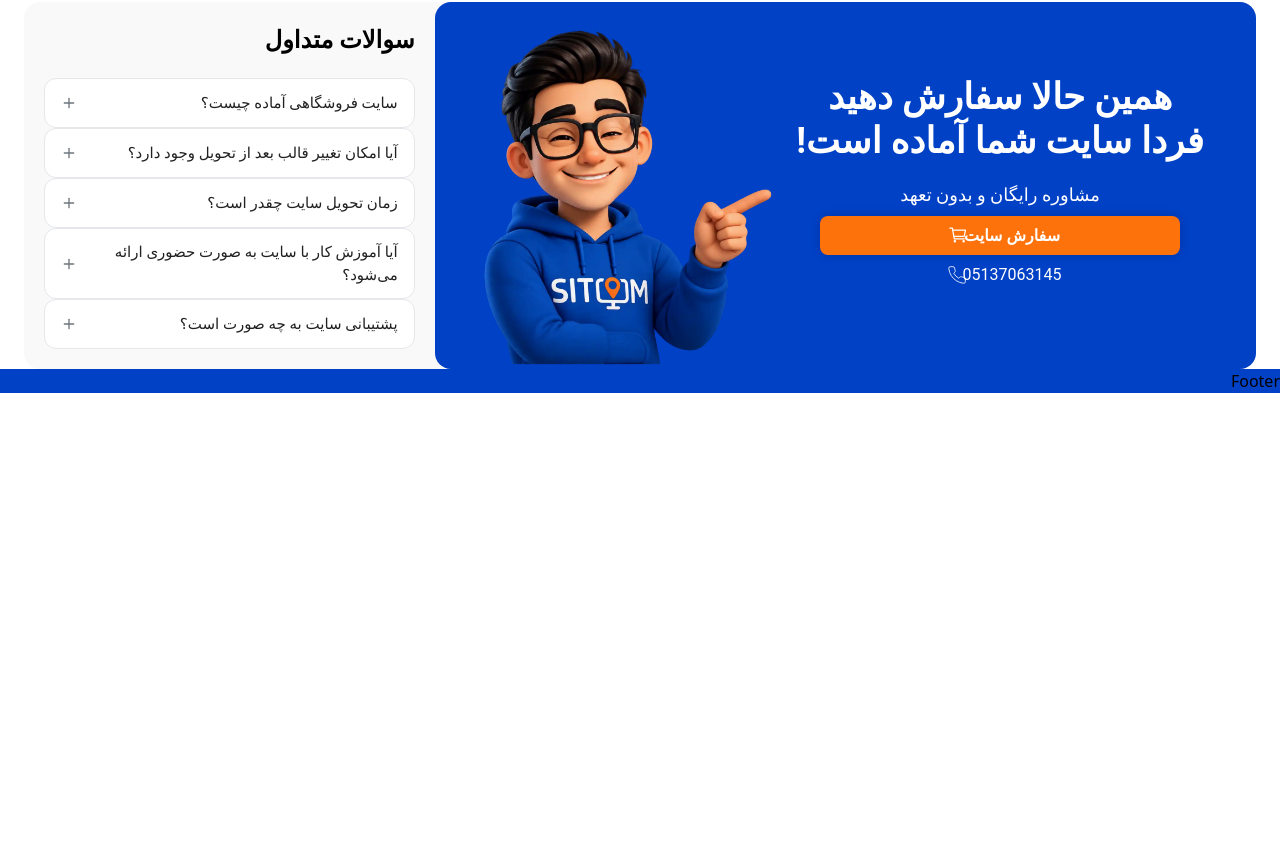
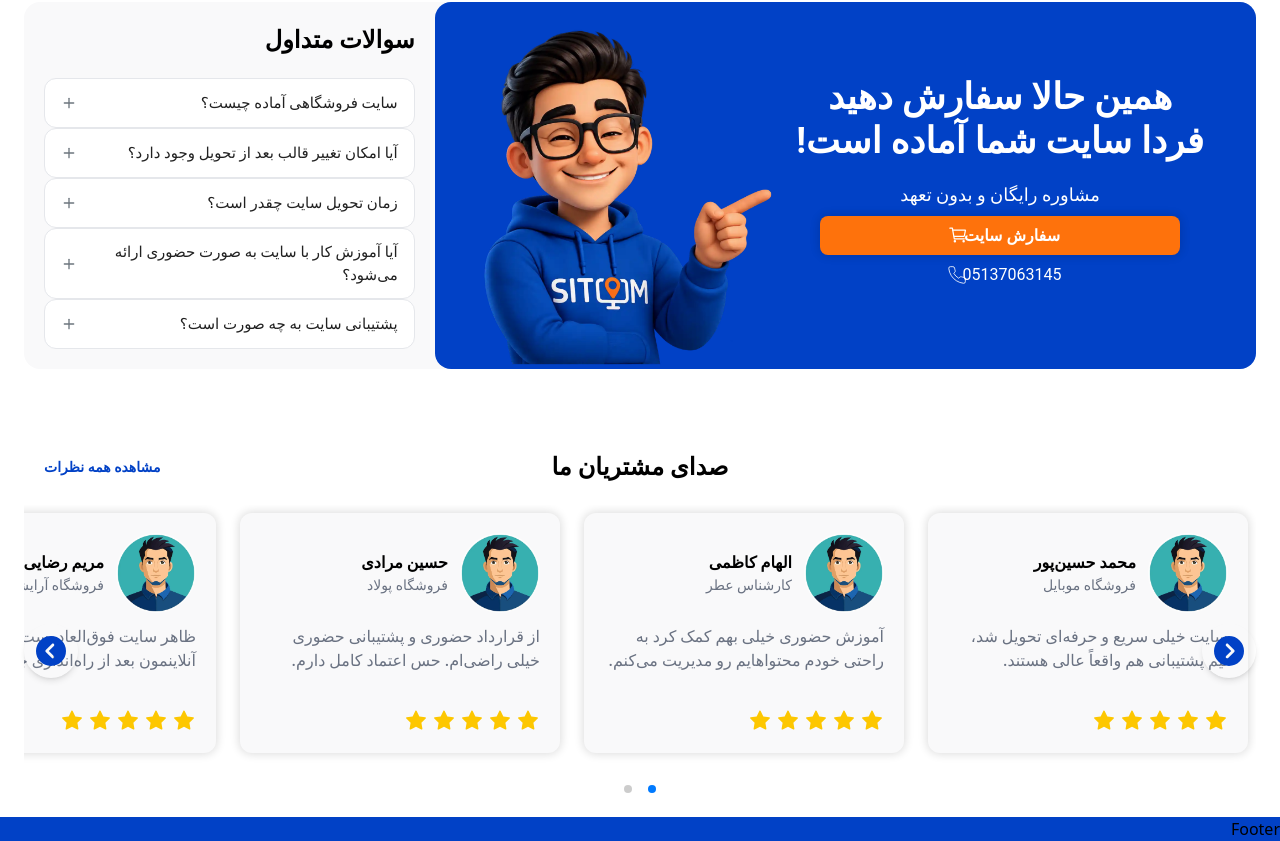
Before and after one commit to MohammadSoleimanikia/webetom, a Next.js app: page / in a window 1280 px wide. Shown: the part 3544-4385 px from the top of the page. Before the commit the page ends 3937 px from the top, so only its background shows below. Built offline with nearby package versions, Linux system fonts and the light colour scheme; what @mui/material-nextjs would draw is missing.

Commit message:
feat(Voice of customer)

```diff
--- a/src/app/page.tsx
+++ b/src/app/page.tsx
@@ -9,6 +9,7 @@ import WhyUs from "@/sections/whyUs";
 import Plans from "@/sections/plans";
 import OrderProcess from "@/sections/orderProcess";
 import FAQ from "@/sections/faq";
+import VoiceOfCustomer from "@/sections/voiceOfCustomers";
 
 export default function Home() {
   return (
@@ -67,6 +68,11 @@ export default function Home() {
       <SectionWrapper className="bg-background md:bg-transparent">
         <FAQ />
       </SectionWrapper>
+
+      {/* Voice of customers section */}
+      <SectionWrapper>
+        <VoiceOfCustomer />
+      </SectionWrapper>
     </>
   );
 }
--- /dev/null
+++ b/src/data/VOICE_OF_CUSTOMERS.ts
@@ -0,0 +1,42 @@
+export type CustomerComment = {
+  avatarSrc: string;
+  name: string;
+  profession: string;
+  comment: string;
+  rating: number;
+};
+
+export const VOICE_OF_CUSTOMERS: CustomerComment[] = [
+  {
+    avatarSrc: "/images/avatar.webp",
+    name: "محمد حسین‌پور",
+    profession: "فروشگاه موبایل",
+    comment:
+      "سایت خیلی سریع و حرفه‌ای تحویل شد، تیم پشتیبانی هم واقعاً عالی هستند.",
+    rating: 5,
+  },
+  {
+    avatarSrc: "/images/avatar.webp",
+    name: "الهام کاظمی",
+    profession: "کارشناس عطر",
+    comment:
+      "آموزش حضوری خیلی بهم کمک کرد به راحتی خودم محتواهایم رو مدیریت می‌کنم.",
+    rating: 5,
+  },
+  {
+    avatarSrc: "/images/avatar.webp",
+    name: "حسین مرادی",
+    profession: "فروشگاه پولاد",
+    comment:
+      "از قرارداد حضوری و پشتیبانی حضوری خیلی راضی‌ام. حس اعتماد کامل دارم.",
+    rating: 5,
+  },
+  {
+    avatarSrc: "/images/avatar.webp",
+    name: "مریم رضایی",
+    profession: "فروشگاه آرایشی",
+    comment:
+      "ظاهر سایت فوق‌العاده‌ست و فروش آنلاینمون بعد از راه‌اندازی چند برابر شد.",
+    rating: 5,
+  },
+];
--- /dev/null
+++ b/src/sections/voiceOfCustomers/VocCard.tsx
@@ -0,0 +1,61 @@
+"use client";
+import { CustomerComment } from "@/data/VOICE_OF_CUSTOMERS";
+import { Typography } from "@mui/material";
+import clsx from "clsx";
+import Image from "next/image";
+import { AiFillStar } from "react-icons/ai";
+type Props = {
+  item: CustomerComment;
+};
+
+export default function VocCard({ item }: Props) {
+  return (
+    <div className="shadow-card-small bg-background flex min-h-60 w-full flex-col rounded-xl p-5">
+      {/* customer detail */}
+      <div className="flex items-center gap-3">
+        {/* image container */}
+        <div className="relative size-20 overflow-hidden rounded-full">
+          <Image
+            src={item.avatarSrc}
+            alt="costumer pic"
+            fill
+            className="w-full"
+          />
+        </div>
+
+        {/* customer detail text */}
+        <div>
+          <Typography variant="body2" className="text-base font-semibold">
+            {item.name}
+          </Typography>
+          <Typography
+            variant="body1"
+            className="text-sm font-medium text-gray-500"
+          >
+            {item.profession}
+          </Typography>
+        </div>
+      </div>
+      {/* comment of the user */}
+      <Typography
+        variant="body2"
+        className="py-3 text-base font-medium text-gray-500"
+      >
+        {item.comment}
+      </Typography>
+
+      {/* rating stars */}
+      <div className="mt-auto flex items-center gap-1">
+        {Array.from({ length: 5 }, (_, index) => (
+          <AiFillStar
+            key={index}
+            className={clsx(
+              "size-6",
+              index < item.rating ? "text-yellow-400" : "text-gray-300",
+            )}
+          />
+        ))}
+      </div>
+    </div>
+  );
+}
--- /dev/null
+++ b/src/sections/voiceOfCustomers/index.tsx
@@ -0,0 +1,72 @@
+"use client";
+
+import { Swiper, SwiperSlide } from "swiper/react";
+import { Navigation, Pagination, FreeMode } from "swiper/modules";
+
+import "swiper/css";
+import "swiper/css/navigation";
+import "swiper/css/pagination";
+
+import { useMount } from "@/hooks/useMount";
+
+import { Button, Typography } from "@mui/material";
+import NavBtn from "@/components/swiper/NavBtn";
+import VocCard from "./VocCard";
+import { VOICE_OF_CUSTOMERS } from "@/data/VOICE_OF_CUSTOMERS";
+
+export default function VoiceOfCustomer() {
+  const { isMounted } = useMount();
+
+  return (
+    <div className="rounded-2xl py-5">
+      <div className="mb-3 flex flex-col items-center gap-2 sm:relative sm:flex-row sm:justify-center md:mb-5">
+        <Typography variant="h2" className="text-center">
+          صدای مشتریان ما
+        </Typography>
+
+        <div className="w-full text-left sm:absolute sm:left-3 sm:w-auto">
+          <Button variant="text" className="text-sm">
+            مشاهده همه نظرات
+          </Button>
+        </div>
+      </div>
+
+      <div className="relative flex w-full items-center gap-4">
+        <NavBtn side="previous" />
+        {!isMounted ? (
+          <>Skeleton</>
+        ) : (
+          <Swiper
+            modules={[Navigation, Pagination, FreeMode]}
+            freeMode
+            slidesPerView="auto"
+            spaceBetween={24}
+            grabCursor
+            className="px-2 pb-9!"
+            navigation={{
+              nextEl: ".template-next",
+              prevEl: ".template-prev",
+            }}
+            pagination={{
+              clickable: true,
+              type: "bullets",
+              el: ".template-pagination",
+            }}
+          >
+            {VOICE_OF_CUSTOMERS.map((item,index) => (
+              <SwiperSlide
+                key={index}
+                className="h-auto! w-70! py-2 md:w-[320px]!"
+              >
+                {/* customer voice Card */}
+                <VocCard item={item}/>
+              </SwiperSlide>
+            ))}
+            <div className="swiper-pagination template-pagination absolute right-0 bottom-1 left-0 flex justify-center gap-2" />
+          </Swiper>
+        )}
+        <NavBtn side="next" />
+      </div>
+    </div>
+  );
+}
```
Also changed, not shown: public/images/avatar.webp (added).
